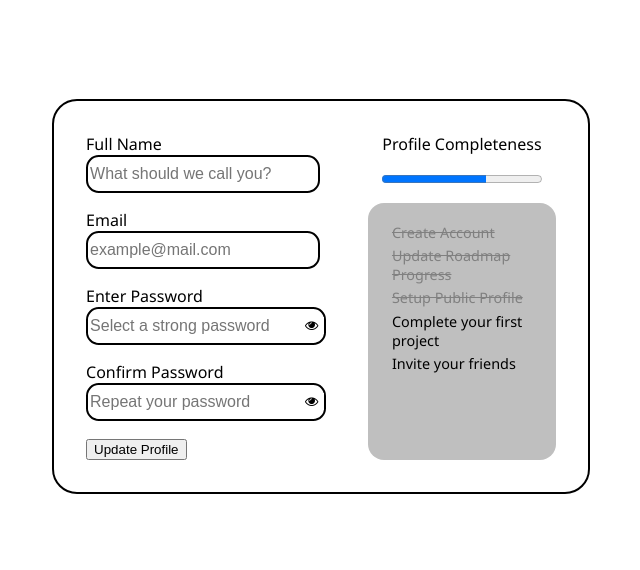
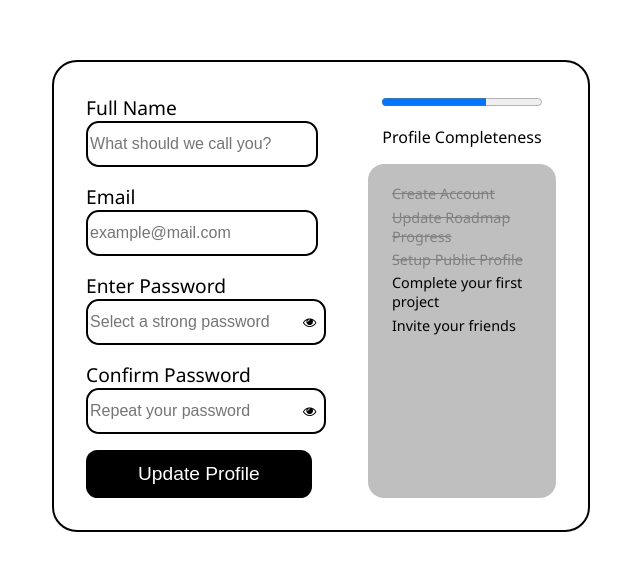
Before and after one commit to carninesix/accessible-form-ui, a plain HTML site: page index.html in a window 1280 px wide. Shown: the part 104-674 px from the top of the page, without its empty margins (319-959 px from the left). Drawn offline with Linux system fonts and the light colour scheme.

Commit message:
fix password icon position

```diff
--- a/index.html
+++ b/index.html
@@ -40,11 +40,10 @@
                     </div>
                 </div>
                 <div class="field">
-                    <button type="button" id="update">Update Profile</button>
+                    <button type="button" class="update">Update Profile</button>
                 </div>
             </section>
             <section id="info">
-                <!--Add image for progress here-->
                 <label for="progress-bar" id="progress-label">Profile Completeness</label>
                 <progress id="progress-bar" value="65" max="100">65%</progress>
                 <div id="steps">
--- a/styles.css
+++ b/styles.css
@@ -45,6 +45,7 @@ main {
     padding: 1em 1.5em;
     border-radius: 1em;
     flex-grow: 2;
+    order: 2;
 }
 
 #steps p {
@@ -58,11 +59,12 @@ main {
 
 .field input {
     min-width: 100%;
-    height: 2em;
+    height: 2.5em;
     border-radius: 0.8em;
     border-style: solid;
     border-color: black;
     font-size: 1em;
+    padding-right: 0;
 }
 
 .psswd-icon {
@@ -76,6 +78,7 @@ main {
     background-color: white;
     border-style: none;
     cursor: pointer;
+    margin-right: 2px;
 }
 
 .focusable:focus {
@@ -97,6 +100,7 @@ main {
 .field>.psswd-field>input {
     min-width: auto;
     border-style: none;
+    flex-grow: 2;
 }
 
 .field>.psswd-field>input:focus {
@@ -106,11 +110,11 @@ main {
 
 
 .field label,
-.field #update
+button.update {
     font-size: 1.2em;
 }
 
-#update {
+button.update {
     min-width: 100%;
     height: 2.5em;
     background-color: black;
@@ -121,7 +125,7 @@ main {
     border: none;
 }
 
-#update:focus {
+.update:focus {
     border-style: solid;
     border-color: blue;
 }
@@ -130,3 +134,11 @@ main {
     text-decoration: line-through;
     color: gray;
 }
+
+#progress-label {
+    order: 1;
+}
+
+#progress-bar {
+    order 0;
+}
```
